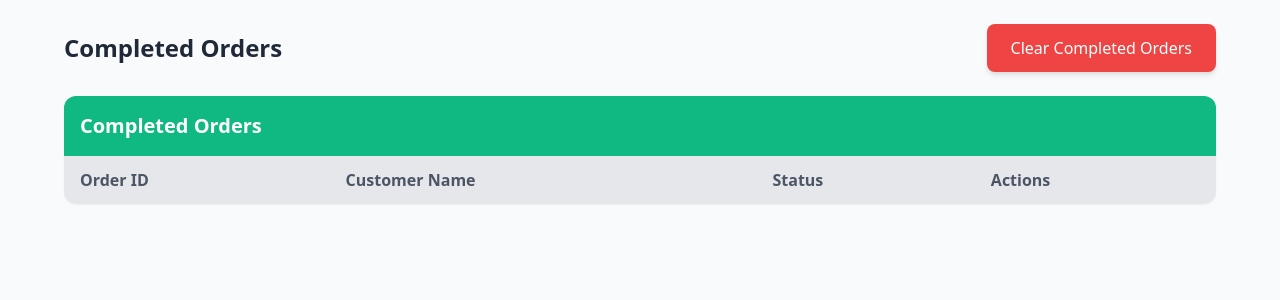
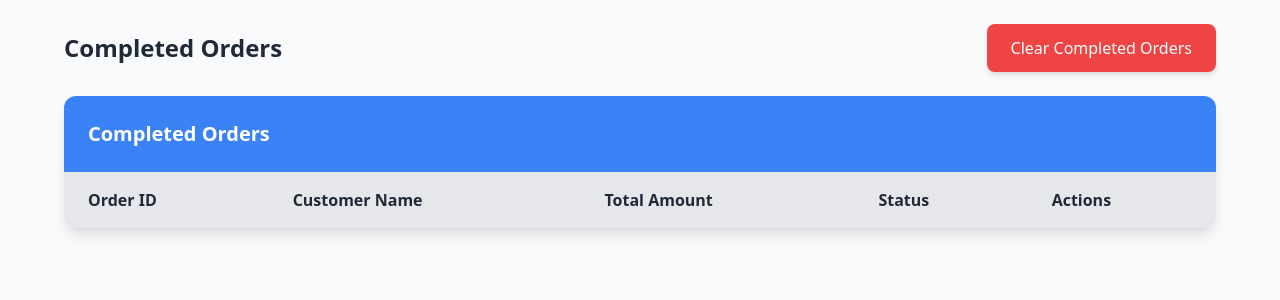
Before and after one commit to sivakaneshh/COS, a Django app: page /completed-orders/ in a window 1280 px wide. Shown: the top 300 px of the page. Run offline with Django 4.2, Linux system fonts and the light colour scheme; tables that the repository leaves empty hold one stand-in row (values such as "Sample post"); lists and menus that the app fills with data are empty; parts of the project's set-up code (start-up, migrations or seed data) failed here and were passed over.

Commit message:
fixed completed page

```diff
--- a/order/templates/order/completed.html
+++ b/order/templates/order/completed.html
@@ -1,3 +1,5 @@
+
+
 <!DOCTYPE html>
 <html lang="en">
 
@@ -40,39 +42,44 @@
         </div>
 
         <!-- Completed Orders Section -->
-        <div class="bg-white rounded-xl shadow-sm overflow-hidden">
-            <h3 class="text-xl font-semibold bg-green-500 text-white p-4">Completed Orders</h3>
+        <div class="bg-white rounded-xl shadow-lg overflow-hidden">
+            <h3 class="text-xl font-semibold bg-blue-500 text-white p-6">Completed Orders</h3>
             <div class="overflow-x-auto">
-                <table class="w-full">
-                    <thead class="bg-gray-200 text-gray-600">
+                <table class="w-full text-gray-800">
+                    <thead class="bg-gray-200">
                         <tr>
-                            <th class="px-4 py-3 text-left">Order ID</th>
-                            <th class="px-4 py-3 text-left">Customer Name</th>
-                            <th class="px-4 py-3 text-left">Status</th>
-                            <th class="px-4 py-3 text-left">Actions</th>
+                            <th class="px-6 py-4 text-left">Order ID</th>
+                            <th class="px-6 py-4 text-left">Customer Name</th>
+                            <th class="px-6 py-4 text-left">Total Amount</th>
+                            <th class="px-6 py-4 text-left">Status</th>
+                            <th class="px-6 py-4 text-left">Actions</th>
                         </tr>
                     </thead>
-                    <tbody class="divide-y divide-gray-200" id="completed-orders">
-                        {% for orders in orders %}
-                            {% if orders.status == 'Completed' %}
+                    <tbody class="divide-y divide-gray-200">
+                        {% for order in orders %}
+                            {% if order.status == 'Completed' %}
                                 <tr class="hover:bg-gray-50 transition-colors" data-order-id="{{ order.id }}">
-                                    <td class="px-4 py-3">{{ orders.id }}</td>
-                                    <td class="px-4 py-3">{{ orders.rfid_name }}</td>
-                                    <td class="px-4 py-3">
-                                        <select class="status-select w-full px-3 py-2 border rounded-lg text-sm bg-gray-100"
-                                            disabled>
-                                            <option selected>Completed</option>
+                                    <td class="px-6 py-4">{{ order.id }}</td>
+                                    <td class="px-6 py-4">{{ order.rfid_name }}</td>
+                                    <td class="px-6 py-4">₹{{ order.total_amount }}</td>
+                                    <td class="px-6 py-4">
+                                        <form method="post" class="inline-block w-full max-w-xs">
+                                            {% csrf_token %}
+                                            <input type="hidden" name="order_id" value="{{ order.id }}">
+                                            <select name="status" class="status-select w-full px-4 py-3 border rounded-lg text-sm focus:outline-none focus:ring-2 focus:ring-blue-500" onchange="this.form.submit()">
+                                                {% for status_value, status_label in order.STATUS_CHOICES %}
+                                                    <option value="{{ status_value }}" {% if order.status == status_value %}selected{% endif %}>{{ status_label }}</option>
+                                                {% endfor %}
                                             </select>
+                                        </form>
                                     </td>
-                                    <td class="px-4 py-3">
-                                        <button onclick="toggleOrderDetails({{ order.id }})"
-                                            class="bg-blue-500 hover:bg-blue-600 text-white px-4 py-2 rounded-lg text-sm transition-colors shadow-sm">View
-                                            Details</button>
+                                    <td class="px-6 py-4">
+                                        <button onclick="toggleOrderDetails({{ order.id }})" class="bg-blue-500 hover:bg-blue-600 text-white px-4 py-3 rounded-lg text-sm transition-colors shadow-sm">View Details</button>
                                     </td>
                                 </tr>
                                 <!-- Order Details Row -->
                                 <tr class="bg-gray-50" id="order-details-{{ order.id }}" style="display: none;">
-                                    <td colspan="4" class="px-4 py-3">
+                                    <td colspan="5" class="px-6 py-3">
                                         <div id="details-content-{{ order.id }}" class="text-sm space-y-2">Loading details...</div>
                                     </td>
                                 </tr>
@@ -82,10 +89,8 @@
                 </table>
             </div>
         </div>
-    </div>
 
         <script>
-        // JavaScript to toggle order details view
             function toggleOrderDetails(orderId) {
                 const detailsRow = document.getElementById(`order-details-${orderId}`);
                 const detailsContent = document.getElementById(`details-content-${orderId}`);
@@ -117,7 +122,6 @@
                 }
             }
 
-        // Function to clear completed orders
             function clearCompletedOrders() {
                 fetch('/clear-completed-orders/', {
                     method: 'DELETE',
--- a/order/views.py
+++ b/order/views.py
@@ -408,6 +408,17 @@ def completed_orders(request):
     """
     # Fetch all orders with status 'Completed'
     orders = Orders.objects.filter(status='Completed')
+    orders = Orders.objects.select_related('username').all()
+
+    # Create a mapping of roll numbers to RFID names
+    rfid_map = {rfid.roll_number: rfid.name for rfid in RFID.objects.all()}
+
+    # Add the RFID name to each order dynamically if available
+    for order in orders:
+        user_roll_number = order.username.username  # Assuming `username` field on `User` is the roll number in `RFID`
+        # Set `rfid_name` to the matched RFID name or fallback to the `username` if no match is found
+        order.rfid_name = rfid_map.get(user_roll_number, order.username.username)
+
 
     # Pass orders to the template
     return render(request, 'order/completed.html', {'orders': orders})
```
Lines whose indentation alone changed are shown as unchanged.
